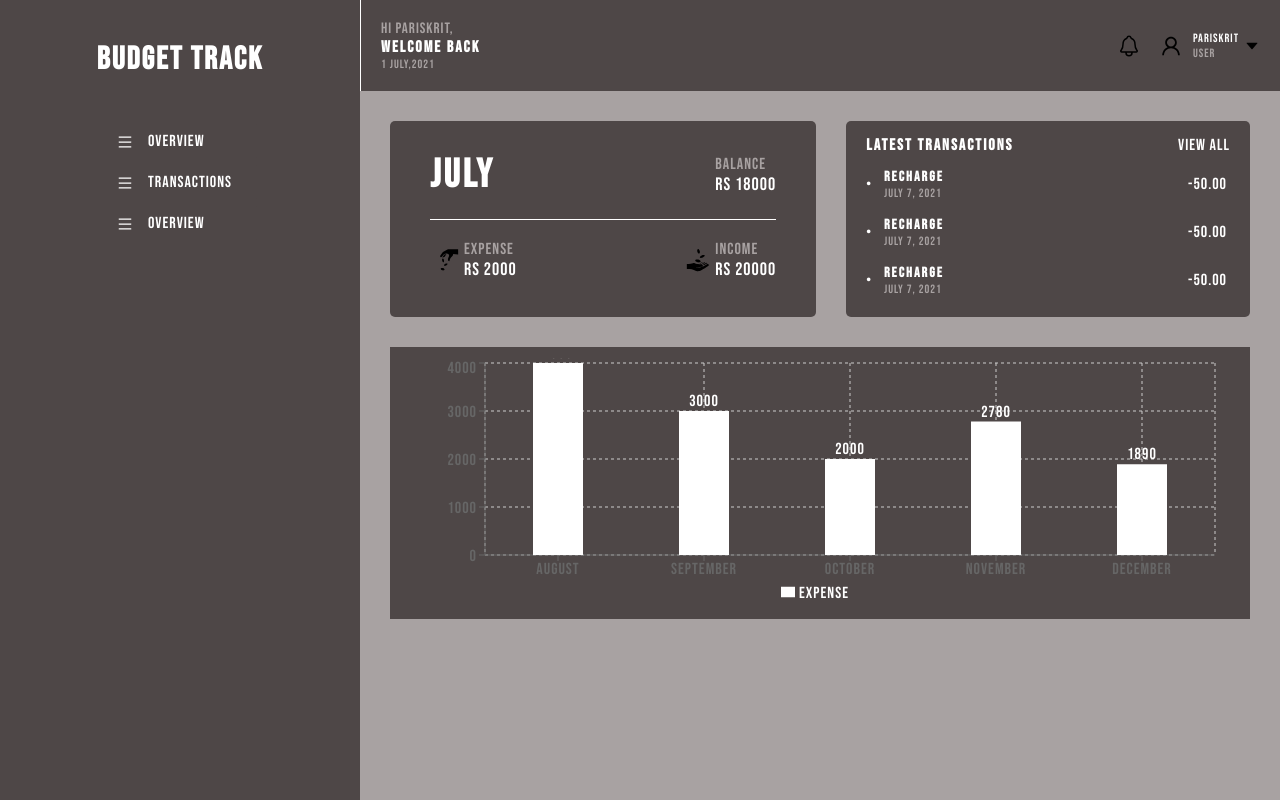
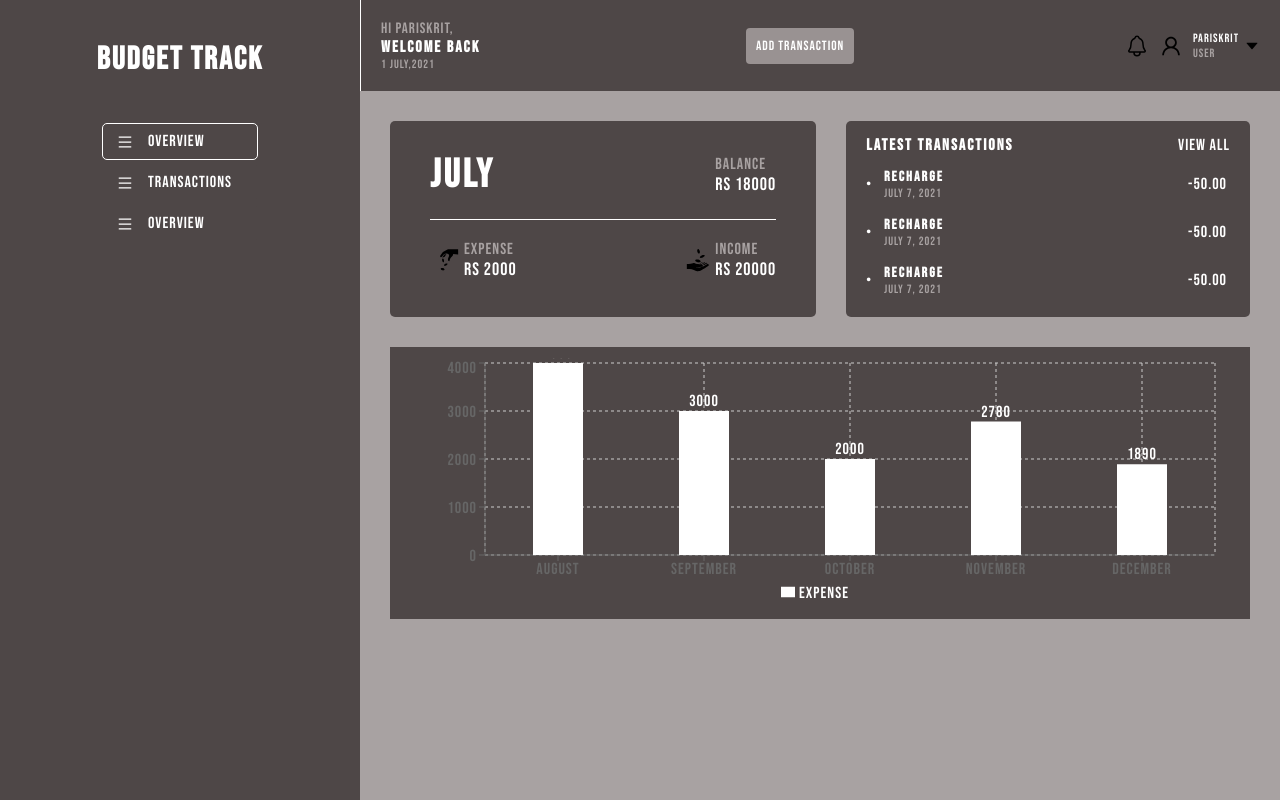
Before and after one commit to pariskrit/budget-app, a React (Create React App) app: page / in a window 1280 px wide. Built offline with nearby package versions, Linux system fonts and the light colour scheme.

Commit message:
added add button in home page

```diff
--- /dev/null
+++ b/src/components/Button/index.tsx
@@ -0,0 +1,17 @@
+import React from "react";
+import "./style.scss";
+
+interface buttonType {
+  children: string;
+  type: "button" | "submit";
+  onClick: () => void;
+}
+function Button({ children, ...rest }: buttonType) {
+  return (
+    <button className="button" {...rest}>
+      {children}
+    </button>
+  );
+}
+
+export default Button;
--- /dev/null
+++ b/src/components/Button/style.scss
@@ -0,0 +1,13 @@
+.button {
+  padding: 10px;
+  cursor: pointer;
+  background-color: #999292;
+  color: white;
+  outline: none;
+  border: none;
+  border-radius: 4px;
+
+  &:active {
+    margin-top: 5px;
+  }
+}
--- a/src/components/SidebarElement/index.js
+++ /dev/null
@@ -1,13 +0,0 @@
-import React from "react";
-import "./style.scss";
-
-function SidebarElement({ Icon, title }) {
-  return (
-    <div className="element">
-      <Icon />
-      <p>{title}</p>
-    </div>
-  );
-}
-
-export default SidebarElement;
--- /dev/null
+++ b/src/components/SidebarElement/index.tsx
@@ -0,0 +1,18 @@
+import React from "react";
+import "./style.scss";
+
+interface sidebarelementType {
+  Icon: any;
+  title: string;
+  selected?: boolean;
+}
+function SidebarElement({ Icon, title, selected = false }: sidebarelementType) {
+  return (
+    <div className={`element ${selected ? "selected" : ""}`}>
+      <Icon />
+      <p>{title}</p>
+    </div>
+  );
+}
+
+export default SidebarElement;
--- a/src/components/SidebarElement/style.scss
+++ b/src/components/SidebarElement/style.scss
@@ -16,3 +16,7 @@
     border: 1px solid $secondaryColor;
   }
 }
+
+.selected {
+  border: 1px solid $secondaryColor;
+}
--- a/src/components/Topbar/index.tsx
+++ b/src/components/Topbar/index.tsx
@@ -3,6 +3,7 @@ import "./style.scss";
 import { IoNotificationsOutline } from "react-icons/io5";
 import { AiOutlineUser, AiOutlineCaretDown } from "react-icons/ai";
 import IconWithTexts from "../IconWithTexts";
+import Button from "../Button";
 
 function Topbar() {
   return (
@@ -12,6 +13,12 @@ function Topbar() {
         <strong className="topbar_greet">Welcome Back</strong>
         <p className="topbar_date">1 July,2021</p>
       </div>
+      <Button
+        type="button"
+        onClick={() => console.log("open add transaction model")}
+      >
+        Add Transaction
+      </Button>
       <div className="topbar_rightside">
         <IoNotificationsOutline className="icon" />
         <div className="topbar_userdetail">
--- a/src/components/Topbar/style.scss
+++ b/src/components/Topbar/style.scss
@@ -1,9 +1,7 @@
 @import "../../styleSass/mixins.scss";
 
 .topbar {
-  display: flex;
-  align-items: center;
-  justify-content: space-between;
+  @include flexWithJustify;
   padding: 8px 20px;
   min-height: 75px;
   background-color: #4e4747;
--- a/src/modules/Sidebar/index.tsx
+++ b/src/modules/Sidebar/index.tsx
@@ -10,7 +10,7 @@ function Siderbar() {
         <h1>BUDGET TRACK</h1>
       </div>
       <div>
-        <SidebarElement Icon={AiOutlineMenu} title="Overview" />
+        <SidebarElement Icon={AiOutlineMenu} title="Overview" selected />
         <SidebarElement Icon={AiOutlineMenu} title="Transactions" />
         <SidebarElement Icon={AiOutlineMenu} title="Overview" />
       </div>
```
